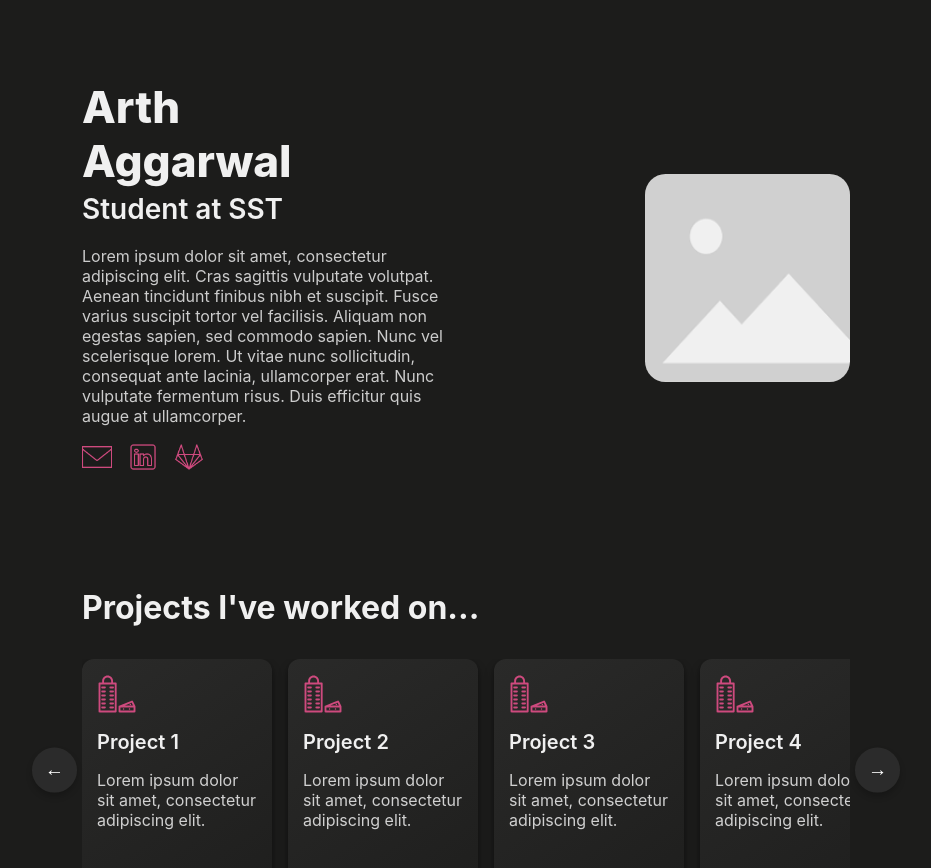
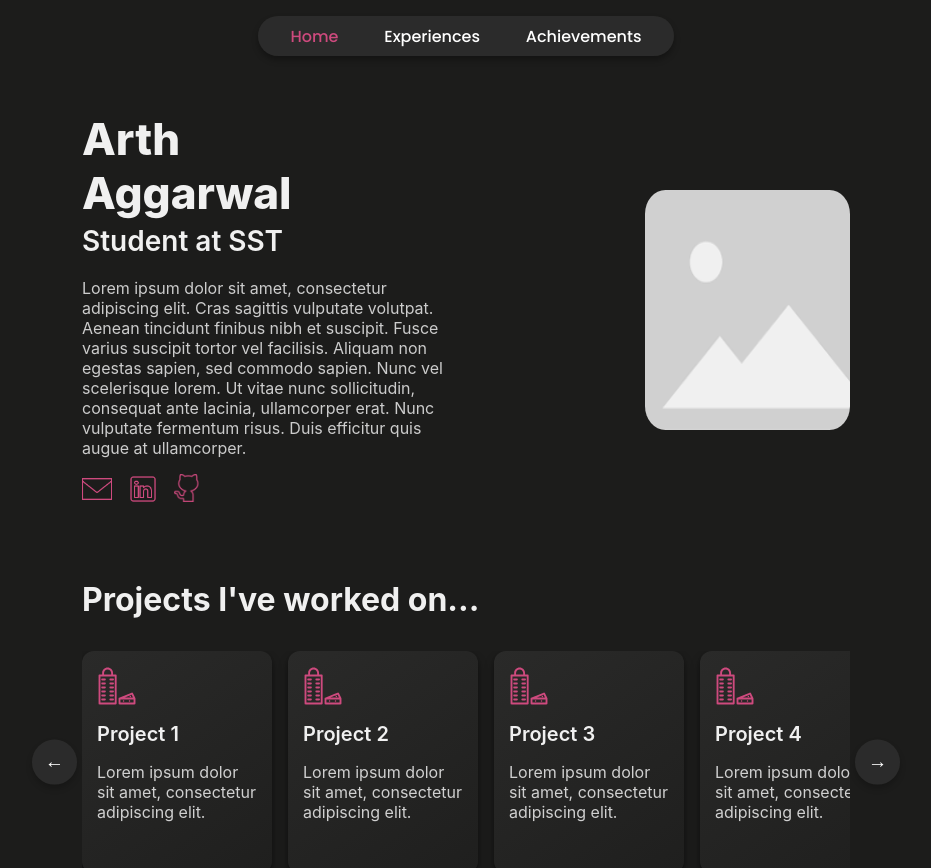
Before and after one commit to arthaggarwal/arth-portfolio, a React (Create React App) app: page / in a window 1280 px wide. Shown: the top 868 px of the page, without its empty margins (174-1105 px from the left). Built offline with nearby package versions, Linux system fonts and the light colour scheme.

Commit message:
added navbar and github icon

```diff
--- a/src/App.css
+++ b/src/App.css
@@ -6,7 +6,7 @@
   --tertiary-color: #f0f0f0;
   --card-color: #2a2a29;
   --main-font: "Poppins", sans-serif;
-  font: var(--main-font);
+  font-family: var(--main-font);
   color: var(--tertiary-color);
 }
 
--- /dev/null
+++ b/src/components/navbar.jsx
@@ -0,0 +1,79 @@
+import react from "react";
+
+export default function Navbar({ current_page }) {
+  const nav_item = {
+    display: "flex",
+    flexDirection: "column",
+    justifyContent: "center",
+    alignItems: "center",
+    textDecoration: "none",
+    color: "#fff",
+    fontFamily: "Poppins",
+    transition: "color 0.3s ease",
+    fontWeight: "500",
+  };
+
+  return (
+    <div
+      className="nav-container"
+      style={{
+        display: "flex",
+        gap: "1vw",
+        backgroundColor: "rgba(50, 50, 50, 0.7)",
+        position: "fixed",
+        top: "1rem",
+        width: "30%",
+        height: "5%",
+        borderRadius: "20px",
+        alignItems: "center",
+        paddingLeft: "1rem",
+        paddingRight: "1rem",
+        justifyContent: "space-around",
+        boxShadow: "0px 4px 6px rgba(0, 0, 0, 0.3)",
+        marginBottom: "1rem",
+      }}
+    >
+      <a
+        href="/"
+        style={{
+          ...nav_item,
+          color: current_page === "home" ? "#ce4a7e" : "#fff",
+        }}
+        onMouseOver={(e) => (e.target.style.color = "#ce4a7e")}
+        onMouseOut={(e) =>
+          (e.target.style.color = current_page === "home" ? "#ce4a7e" : "#fff")
+        }
+      >
+        Home
+      </a>
+      <a
+        href=""
+        style={{
+          ...nav_item,
+          color: current_page === "experiences" ? "#ce4a7e" : "#fff",
+        }}
+        onMouseOver={(e) => (e.target.style.color = "#ce4a7e")}
+        onMouseOut={(e) =>
+          (e.target.style.color =
+            current_page === "experiences" ? "#ce4a7e" : "#fff")
+        }
+      >
+        Experiences
+      </a>
+      <a
+        href=""
+        style={{
+          ...nav_item,
+          color: current_page === "achievements" ? "#ce4a7e" : "#fff",
+        }}
+        onMouseOver={(e) => (e.target.style.color = "#ce4a7e")}
+        onMouseOut={(e) =>
+          (e.target.style.color =
+            current_page === "achievements" ? "#ce4a7e" : "#fff")
+        }
+      >
+        Achievements
+      </a>
+    </div>
+  );
+}
--- a/src/pages/HomePage/components/icons.jsx
+++ b/src/pages/HomePage/components/icons.jsx
@@ -30,6 +30,7 @@ const Icons = () => {
           src={require("../../../assets/icons/icons8-github-logo-50.png")}
           alt="github"
           className="github-icon icon"
+          style={{ width: "28px", height: "28px" }}
         />
       </a>
     </div>
--- a/src/pages/HomePage/homepage.css
+++ b/src/pages/HomePage/homepage.css
@@ -1,7 +1,7 @@
 .intro {
   flex-direction: row;
   display: flex;
-  margin-top: 5rem;
+  margin-top: 7rem;
   width: 60vw;
   height: auto;
   align-items: center;
@@ -23,7 +23,7 @@
   border-radius: 10%;
   background: var(--secondary-color);
   width: 16vw;
-  height: 26vh;
+  height: 30vh;
   margin-left: 20rem;
 }
 
@@ -47,7 +47,7 @@
 .project-area {
   display: flex;
   flex-direction: column;
-  margin-top: 5rem;
+  margin-top: 2.5rem;
   width: 60vw;
 }
 
--- a/src/pages/HomePage/homepage.jsx
+++ b/src/pages/HomePage/homepage.jsx
@@ -7,6 +7,7 @@ import projects from "../../data/homepage/projects";
 // components
 import Icons from "./components/icons";
 import ProjectCard from "./components/project_card";
+import Navbar from "../../components/navbar";
 
 // styles
 import "../../App.css";
@@ -40,6 +41,7 @@ const HomePage = () => {
   return (
     <div className="body">
       <div className="content-wrapper">
+        <Navbar current_page="home" />
         <div className="intro">
           <div className="yappings">
             {/* ts is the short intro self part */}
@@ -71,7 +73,7 @@ const HomePage = () => {
             <div className="project-container" ref={scrollContainerRef}>
               {projects.map((project, index) => (
                 <ProjectCard
-                  key={index} // Add a unique key for each card
+                  key={index}
                   header={project.header}
                   body={project.body}
                   Icon={project.Icon}
```
Also changed, not shown: src/assets/icons/icons8-github-logo-50.png.
